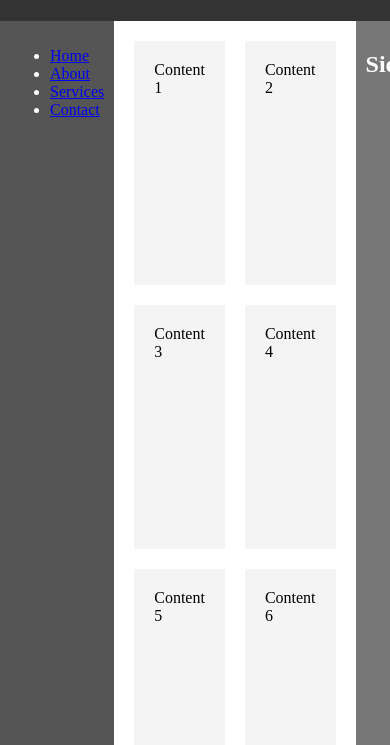
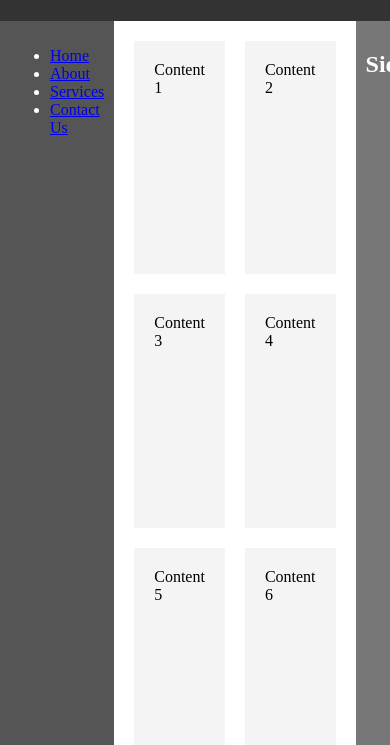
Before and after one commit to CyrusA41/ICS4U-B-23-24, a plain HTML site: page classwork/Grid/grid.html in a window 390 px wide. Shown: the part 99-844 px from the top of the page. Drawn offline with Linux system fonts and the light colour scheme.

Commit message:
grid layout webpage, not responsive yet

```diff
--- a/classwork/Grid/grid.html
+++ b/classwork/Grid/grid.html
@@ -15,7 +15,7 @@
             <li><a href="#">Home</a></li>
             <li><a href="#">About</a></li>
             <li><a href="#">Services</a></li>
-            <li><a href="#">Contact</a></li>
+            <li><a href="#">Contact Us</a></li>
         </ul>
     </nav>
     <main>
--- a/classwork/Grid/styles.css
+++ b/classwork/Grid/styles.css
@@ -8,7 +8,7 @@ body {
         "nav main aside"
         "nav main aside"
         "footer footer footer";
-    min-height: 150vh; /* Sets a minimum height for the content boxes */
+    min-height: 145vh; /* Sets a minimum height for the content boxes */
     margin: 0;
     padding: 0;
 }
```
